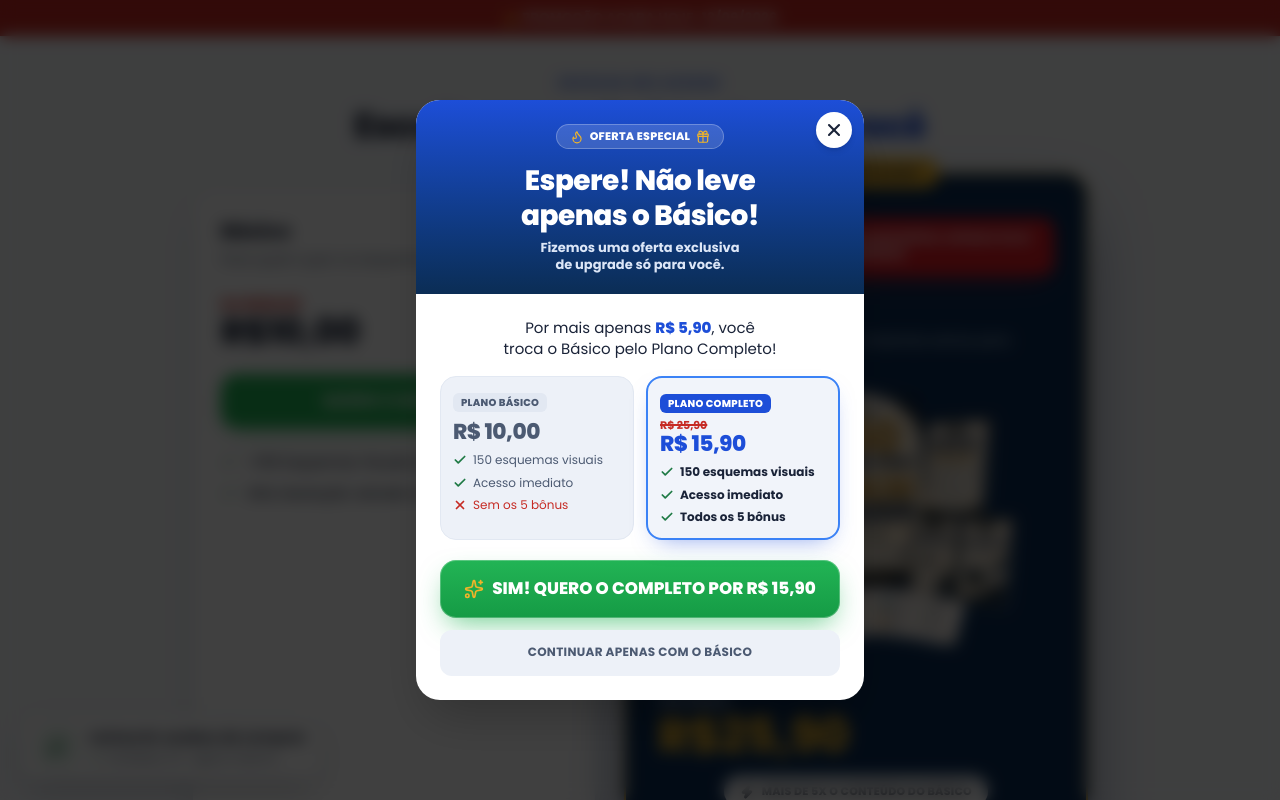
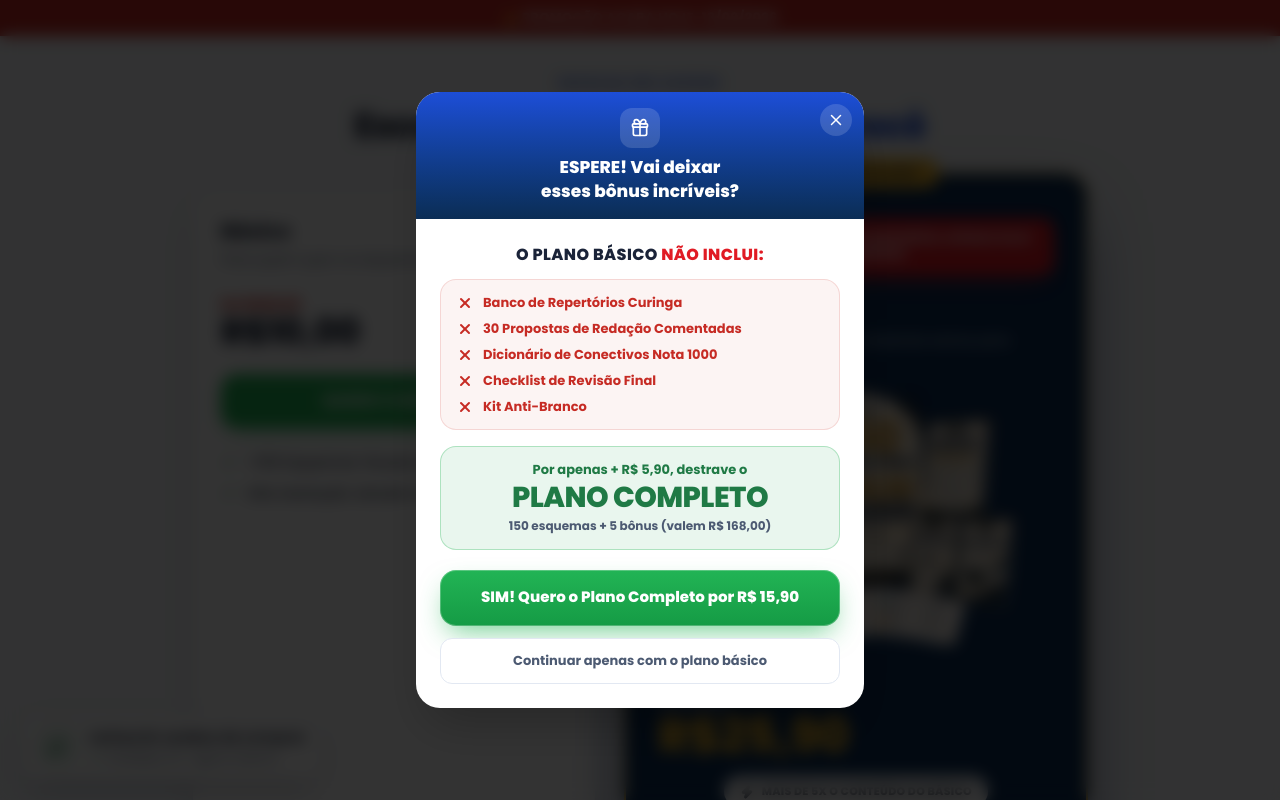
Before and after one commit to felipeXZZ/150EsquemasVisuaisReda-oENEM, a Next.js app: page / in a window 1280 px wide. Both pictures are taken after a click on the button "QUERO O BÁSICO". Shown: the part 5627-6427 px from the top of the page. Built offline with nearby package versions, Linux system fonts and the light colour scheme.

Commit message:
Popup volta ao estilo antigo (lista do que falta no Básico) a R$ 15,90
Co-Authored-By: Claude Opus 5.5 <noreply@anthropic.com>

```diff
--- a/src/components/UpsellPopup.tsx
+++ b/src/components/UpsellPopup.tsx
@@ -7,10 +7,11 @@ import {
   useState,
   type RefObject,
 } from "react";
-import { Check, Flame, Gift, Sparkles, X } from "lucide-react";
+import { Gift, X } from "lucide-react";
 import {
   upsell,
   upsellAuto,
+  bonuses,
   BASIC_CHECKOUT_URL,
   DOWNSELL_CHECKOUT_URL,
 } from "@/content";
@@ -18,12 +19,12 @@ import { PAGE_VARIANT, trackEvent } from "@/lib/track";
 
 /**
  * Popup de UPSELL — oferece o Plano Completo (com os 5 bônus) por R$ 15,90,
- * comparando lado a lado com o Básico. UMA etapa só: fechar encerra.
+ * mostrando os bônus que faltam no Básico. UMA etapa só: fechar encerra.
  *
  * Os dois caminhos que abrem o popup:
  *  - `BasicCtaWithUpsell` — a pessoa clicou no plano Básico;
  *  - `AutoUpsellPopup`    — ninguém pediu: demorou no site ou foi sair.
- * O caminho muda só o título e o texto da recusa; a oferta é a mesma.
+ * O caminho muda só o texto da recusa; a oferta é a mesma.
  *
  * Recusar é um link de verdade, e não um "fechar disfarçado": quem quer só os
  * esquemas precisa conseguir comprar sem obstáculo.
@@ -49,9 +50,7 @@ type DialogProps = {
    * ele só é lido dentro do efeito, na hora certa.
    */
   openerRef?: RefObject<HTMLElement | null>;
-  /** Título do topo — muda conforme quem abriu o popup. */
-  title: string;
-  /** Texto da recusa — idem. */
+  /** Texto da recusa — muda conforme quem abriu o popup. */
   decline: string;
   /** Sufixo dos data-track-id, para separar os caminhos no relatório. */
   origem: string;
@@ -65,43 +64,15 @@ type DialogProps = {
 // código-fonte ele é invisível, e quem mexer aqui depois o apagaria sem ver.
 const valorInteiro = (texto: string) => texto.replace(/R\$\s+/g, "R$ ");
 
-type Feature = { text: string; included: boolean };
-
-function ListaPlano({ features, destaque }: { features: Feature[]; destaque: boolean }) {
-  return (
-    <ul className="mt-2.5 space-y-1.5">
-      {features.map((f) => (
-        <li
-          key={f.text}
-          className={`flex items-start gap-1.5 text-[12px] leading-snug ${
-            !f.included
-              ? "text-danger"
-              : destaque
-                ? "font-bold text-ink"
-                : "text-ink-soft"
-          }`}
-        >
-          {f.included ? (
-            <Check
-              className="mt-px size-3.5 shrink-0 text-green-ink"
-              strokeWidth={3}
-              aria-hidden
-            />
-          ) : (
-            <X className="mt-px size-3.5 shrink-0" strokeWidth={3} aria-hidden />
-          )}
-          <span>{f.text}</span>
-        </li>
-      ))}
-    </ul>
-  );
-}
+/* Os 5 bônus por extenso: é o que fica de fora que precisa justificar a
+   troca de plano. */
+const FALTA_NO_BASICO = bonuses.items.map((b) => b.title);
+const NOTA_BONUS = `${upsell.upgradeNote} ${bonuses.totalValue})`;
 
 function UpsellDialog({
   open,
   onClose,
   openerRef,
-  title,
   decline,
   origem,
 }: DialogProps) {
@@ -153,104 +124,96 @@ function UpsellDialog({
 
   if (!open) return null;
 
-  const [leadAntes, leadDepois] = upsell.lead.split("{{diff}}");
-  const { basico, completo } = upsell;
-
   return (
     <div
-      className="fixed inset-0 z-[120] flex items-center justify-center overflow-y-auto bg-black/75 p-4 backdrop-blur-sm"
+      className="fixed inset-0 z-[120] flex items-center justify-center overflow-y-auto bg-black/80 p-4 backdrop-blur-sm"
       onClick={onClose}
     >
       <div
         ref={dialogRef}
         role="dialog"
         aria-modal="true"
-        aria-label={title}
+        aria-label={upsell.eyebrow}
         onClick={(e) => e.stopPropagation()}
+        /* Cartão branco com topo AZUL: o azul é a cor da marca, e o vermelho
+           fica guardado para o que a pessoa PERDE (a lista abaixo). */
         className="relative my-auto w-full max-w-md overflow-hidden rounded-3xl bg-white text-center shadow-2xl"
       >
-        {/* Topo no azul das seções escuras do site. */}
-        <div className="relative bg-gradient-to-b from-purple-ink to-plum px-6 pb-5 pt-6 text-white">
+        {/* Topo: ícone + a frase. `px-11` guarda o lugar do X. */}
+        <div className="relative bg-gradient-to-b from-purple-ink to-plum px-11 pb-4 pt-4">
+          <span
+            aria-hidden
+            className="mx-auto flex size-10 items-center justify-center rounded-xl bg-white/15 text-white"
+          >
+            <Gift className="size-5" />
+          </span>
+          <p className="mt-2 text-balance text-[15px] font-extrabold leading-snug text-white sm:text-[17px]">
+            {upsell.eyebrow}
+          </p>
           <button
             type="button"
             onClick={onClose}
             aria-label={upsell.closeLabel}
-            className="absolute right-3 top-3 flex size-9 items-center justify-center rounded-full bg-white text-ink shadow-md transition hover:scale-105"
+            className="absolute right-3 top-3 flex size-8 items-center justify-center rounded-full bg-white/15 text-white transition hover:bg-white/30"
           >
-            <X className="size-5" strokeWidth={2.5} aria-hidden />
+            <X className="size-[18px]" aria-hidden />
           </button>
-
-          <p className="inline-flex items-center gap-1.5 rounded-full bg-white/15 px-3.5 py-1 text-[11px] font-extrabold uppercase tracking-wide ring-1 ring-inset ring-white/25">
-            <Flame className="size-3.5 text-gold" aria-hidden />
-            {upsell.badge}
-            <Gift className="size-3.5 text-gold" aria-hidden />
-          </p>
-
-          <h3 className="font-display mx-auto mt-3 max-w-[18ch] text-balance text-[1.6rem] leading-tight sm:text-[1.75rem]">
-            {title}
-          </h3>
-          <p className="mx-auto mt-1.5 max-w-[30ch] text-balance text-[13px] font-semibold leading-snug text-ink-invert">
-            {upsell.subtitle}
-          </p>
         </div>
 
         <div className="p-5 sm:p-6">
-          <p className="text-balance text-[15px] leading-snug text-ink">
-            {leadAntes}
-            <strong className="whitespace-nowrap font-extrabold text-purple-ink">
-              {valorInteiro(upsell.upgradeDiff)}
-            </strong>
-            {leadDepois}
-          </p>
+          {/* O que fica de fora. É o argumento da tela: a pessoa lê o que
+              PERDE antes de ler o preço de levar tudo. */}
+          <h3 className="text-[15px] font-extrabold uppercase tracking-wide text-ink sm:text-base">
+            {upsell.missingLead}{" "}
+            <span className="text-danger-vivid">{upsell.missingEmphasis}</span>
+          </h3>
+          <ul className="mt-3 space-y-2 rounded-2xl border border-danger/15 bg-danger/[0.05] px-4 py-3.5 text-left">
+            {FALTA_NO_BASICO.map((item) => (
+              <li
+                key={item}
+                className="flex items-start gap-2.5 text-[13px] font-bold leading-snug text-danger"
+              >
+                <X className="mt-px size-4 shrink-0" strokeWidth={3} aria-hidden />
+                <span>{item}</span>
+              </li>
+            ))}
+          </ul>
 
-          {/* Comparação lado a lado: o Básico apagado, o Completo em destaque. */}
-          <div className="mt-4 grid grid-cols-2 gap-3 text-left">
-            <div className="rounded-2xl border border-border bg-sand p-3">
-              <span className="inline-block rounded-md bg-border px-2 py-0.5 text-[10px] font-extrabold uppercase tracking-wide text-ink-soft">
-                {basico.label}
-              </span>
-              <p className="font-display mt-2 whitespace-nowrap text-[1.35rem] leading-none text-ink-soft">
-                {valorInteiro(basico.price)}
-              </p>
-              <ListaPlano features={basico.features} destaque={false} />
-            </div>
-
-            <div className="rounded-2xl border-2 border-purple bg-lilac p-3 shadow-[0_10px_24px_-12px_rgba(29,78,216,0.55)]">
-              <span className="inline-block rounded-md bg-purple-ink px-2 py-0.5 text-[10px] font-extrabold uppercase tracking-wide text-white">
-                {completo.label}
-              </span>
-              <p className="old-price mt-1.5 text-[11px] font-bold leading-none">
-                {valorInteiro(completo.priceFrom)}
-              </p>
-              <p className="font-display mt-0.5 whitespace-nowrap text-[1.35rem] leading-none text-purple-ink">
-                {valorInteiro(completo.price)}
-              </p>
-              <ListaPlano features={completo.features} destaque />
-            </div>
+          {/* Quanto custa a mais levar tudo — a diferença, e não o preço
+              cheio: "+ R$ 5,90" pesa menos que "R$ 15,90". */}
+          <div className="mt-4 rounded-2xl border border-cta/30 bg-green-soft px-4 py-3.5">
+            <p className="text-[13px] font-bold leading-snug text-green-ink">
+              {valorInteiro(upsell.upgradeLine)}
+            </p>
+            <p className="font-display mt-1 text-[1.6rem] uppercase leading-none text-green-ink sm:text-[1.8rem]">
+              {upsell.upgradeName}
+            </p>
+            <p className="mt-1.5 text-[12px] font-semibold leading-snug text-ink-soft">
+              {valorInteiro(NOTA_BONUS)}
+            </p>
           </div>
 
-          {/* Aceitar — `whitespace-nowrap` + corpo em `clamp`: o preço não
-              pode cair sozinho na linha de baixo; a letra encolhe. */}
+          {/* Aceitar — pode quebrar em duas linhas; o que não pode é o valor
+              se partir (`valorInteiro` cola o "R$" no número). */}
           <a
             ref={acceptRef}
             href={DOWNSELL_CHECKOUT_URL}
             data-cta-location="upsell-accept"
             data-track-id={`upsell-premium-1590-${origem}`}
             data-page-variant={PAGE_VARIANT}
-            className="mt-5 flex min-h-[58px] w-full items-center justify-center gap-2 whitespace-nowrap rounded-2xl bg-gradient-to-b from-cta to-cta-dark px-3 py-4 text-center font-cta text-[clamp(0.72rem,3.6vw,1.05rem)] uppercase leading-tight text-white shadow-[0_12px_28px_-8px_rgba(34,180,85,0.65)] ring-1 ring-inset ring-white/25 transition hover:-translate-y-0.5 hover:brightness-110"
+            className="mt-5 flex min-h-[56px] w-full items-center justify-center text-balance rounded-2xl bg-gradient-to-b from-cta to-cta-dark px-4 py-3.5 text-center text-[15px] font-extrabold leading-tight text-white shadow-[0_12px_28px_-8px_rgba(34,180,85,0.65)] ring-1 ring-inset ring-white/25 transition hover:-translate-y-0.5 hover:brightness-110 sm:px-5"
           >
-            <Sparkles className="size-5 shrink-0 text-gold" aria-hidden />
             {valorInteiro(upsell.cta)}
           </a>
 
-          {/* Recusar — link de verdade, direto ao checkout do Básico. Discreto
-              para o verde seguir sendo o caminho óbvio. */}
+          {/* Recusar — link de verdade, direto ao checkout do Básico. Branco e
+              de contorno para o verde seguir sendo o caminho óbvio. */}
           <a
             href={BASIC_CHECKOUT_URL}
             data-cta-location="upsell-decline"
             data-track-id={`basic-checkout-1000-${origem}`}
             data-page-variant={PAGE_VARIANT}
-            className="mt-3 flex min-h-[46px] w-full items-center justify-center text-balance rounded-xl bg-sand px-4 py-2.5 text-center text-[12px] font-bold uppercase leading-snug tracking-wide text-ink-soft transition hover:bg-border"
+            className="mt-3 flex min-h-[46px] w-full items-center justify-center text-balance rounded-xl border border-border bg-white px-4 py-2.5 text-center text-[13px] font-bold leading-snug text-ink-soft transition hover:bg-cream"
           >
             {valorInteiro(decline)}
           </a>
@@ -319,7 +282,6 @@ export function BasicCtaWithUpsell({ label }: { label: string }) {
         open={open}
         onClose={fechar}
         openerRef={openerRef}
-        title={upsell.title}
         decline={upsell.decline}
         origem="plano"
       />
@@ -391,7 +353,6 @@ export function AutoUpsellPopup() {
     <UpsellDialog
       open={open}
       onClose={fechar}
-      title={upsellAuto.title}
       decline={upsellAuto.decline}
       origem="auto"
     />
--- a/src/content.ts
+++ b/src/content.ts
@@ -857,40 +857,28 @@ export const plans = {
  *  - recusar → BASIC_CHECKOUT_URL (R$ 10,00, só os esquemas)
  *  - fechar  → acabou, nenhuma outra oferta aparece
  *
- * O corpo é uma COMPARAÇÃO lado a lado dos dois planos: a pessoa vê de uma
- * vez o que perde ficando no Básico e quanto custa a diferença.
- * ⚠️ Mexeu no preço? Mexa junto: `upgradeDiff`, `completo.price`, o `cta`,
- * o checkout e o valor de `upsell-accept` no Tracking.tsx.
+ * O argumento é o que FALTA no Básico: a lista vermelha mostra os 5 bônus que
+ * a pessoa deixa para trás, e a caixa verde quanto custa a mais levar tudo.
+ * Os nomes dos bônus NÃO são repetidos aqui: saem de `bonuses.items`, e o
+ * valor deles de `bonuses.totalValue`, para não existirem duas listas que
+ * podem divergir.
+ * ⚠️ Mexeu no preço? Mexa junto: o `upgradeLine` (a diferença para o Básico:
+ * 15,90 − 10,00), o `cta`, o checkout e o valor de `upsell-accept` no
+ * Tracking.tsx.
  */
 export const upsell = {
-  badge: "Oferta especial",
-  title: "Espere! Não leve apenas o Básico!",
-  subtitle: "Fizemos uma oferta exclusiva de upgrade só para você.",
-  /** Frase do corpo; `{{diff}}` vira `upgradeDiff` em destaque. */
-  lead: "Por mais apenas {{diff}}, você troca o Básico pelo Plano Completo!",
-  /** ⚠️ Precisa bater com `completo.price` − `basico.price` (15,90 − 10,00). */
-  upgradeDiff: "R$ 5,90",
-  basico: {
-    label: "Plano Básico",
-    price: "R$ 10,00",
-    features: [
-      { text: "150 esquemas visuais", included: true },
-      { text: "Acesso imediato", included: true },
-      { text: "Sem os 5 bônus", included: false },
-    ],
-  },
-  completo: {
-    label: "Plano Completo",
-    priceFrom: "R$ 25,90",
-    price: "R$ 15,90",
-    features: [
-      { text: "150 esquemas visuais", included: true },
-      { text: "Acesso imediato", included: true },
-      { text: "Todos os 5 bônus", included: true },
-    ],
-  },
-  cta: "Sim! Quero o Completo por R$ 15,90",
-  decline: "Continuar apenas com o Básico",
+  /** Faixa azul do topo, abaixo do ícone de presente. */
+  eyebrow: "ESPERE! Vai deixar esses bônus incríveis?",
+  /** Título da lista vermelha: `missingLead` normal + `missingEmphasis` em vermelho. */
+  missingLead: "O Plano Básico",
+  missingEmphasis: "não inclui:",
+  /** Caixa verde. ⚠️ O valor é a diferença para o Básico: 15,90 − 10,00. */
+  upgradeLine: "Por apenas + R$ 5,90, destrave o",
+  upgradeName: "Plano Completo",
+  /** O valor dos bônus é anexado a esta frase, vindo de `bonuses.totalValue`. */
+  upgradeNote: "150 esquemas + 5 bônus (valem",
+  cta: "SIM! Quero o Plano Completo por R$ 15,90",
+  decline: "Continuar apenas com o plano básico",
   closeLabel: "Fechar",
 };
 
@@ -914,9 +902,7 @@ export const upsellAuto = {
    * primeiro segundo, antes de a pessoa ter visto a oferta.
    */
   exitArmMs: 5000,
-  /** Substitui `upsell.title`: aqui ninguém escolheu o básico ainda. */
-  title: "Espere! Antes de sair…",
-  /** Substitui `upsell.decline` pelo mesmo motivo. */
+  /** Substitui `upsell.decline`: aqui ninguém escolheu o básico ainda. */
   decline: "Quero só o Básico por R$ 10,00",
 };
 
```
